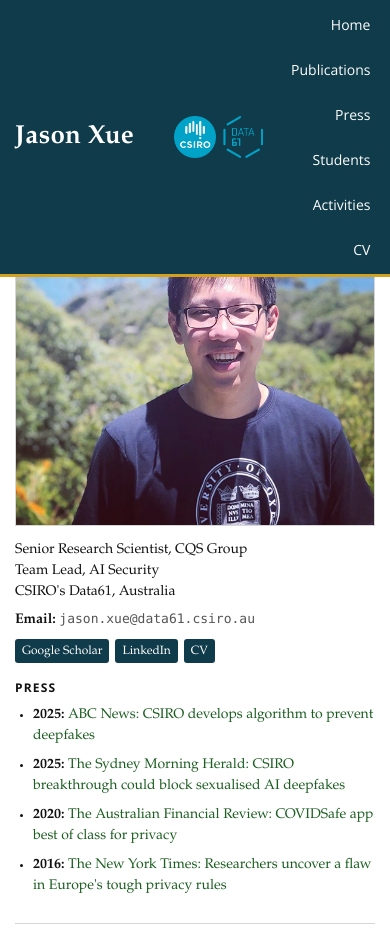
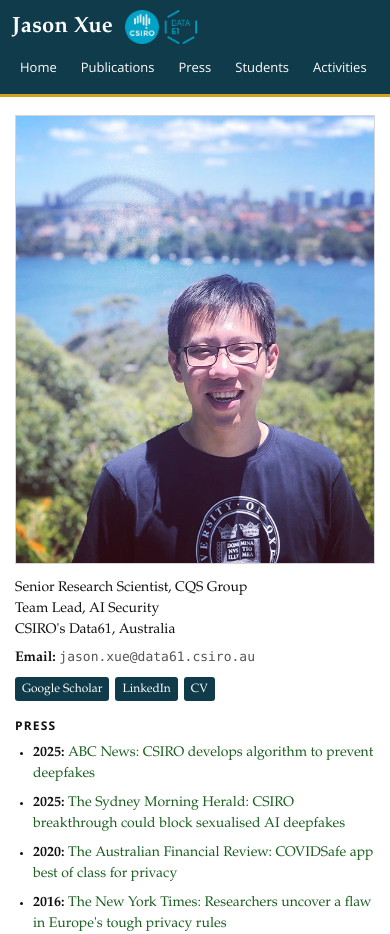
Before and after one commit to minhui-xue/minhui-xue.github.io, a plain HTML site: page index.html in a window 390 px wide. Shown: the top 934 px of the page. Drawn offline with nearby package versions, Linux system fonts and the light colour scheme.

Commit message:
Update style.css

```diff
--- a/style.css
+++ b/style.css
@@ -413,6 +413,16 @@ ol {
 }
 
 @media (max-width: 860px) {
+  body {
+    padding-top: 0;
+  }
+
+  .topbar {
+    position: sticky;
+    left: auto;
+    right: auto;
+  }
+
   .page {
     grid-template-columns: 1fr;
     row-gap: 18px;
@@ -438,3 +448,46 @@ ol {
     width: auto;
   }
 }
+
+@media (max-width: 640px) {
+  .topbar-inner {
+    flex-direction: column;
+    align-items: flex-start;
+    justify-content: flex-start;
+    gap: 8px;
+    padding: 10px 12px;
+  }
+
+  .brand {
+    gap: 12px;
+    min-width: 0;
+  }
+
+  .brand-name {
+    font-size: 22px;
+  }
+
+  .brand-logo {
+    height: 34px;
+  }
+
+  .nav {
+    width: 100%;
+    flex-wrap: nowrap;
+    overflow-x: auto;
+    gap: 8px;
+    justify-content: flex-start;
+    -webkit-overflow-scrolling: touch;
+    scrollbar-width: none;
+  }
+
+  .nav::-webkit-scrollbar {
+    display: none;
+  }
+
+  .nav a {
+    white-space: nowrap;
+    font-size: 13px;
+    padding: 6px 8px;
+  }
+}
```
